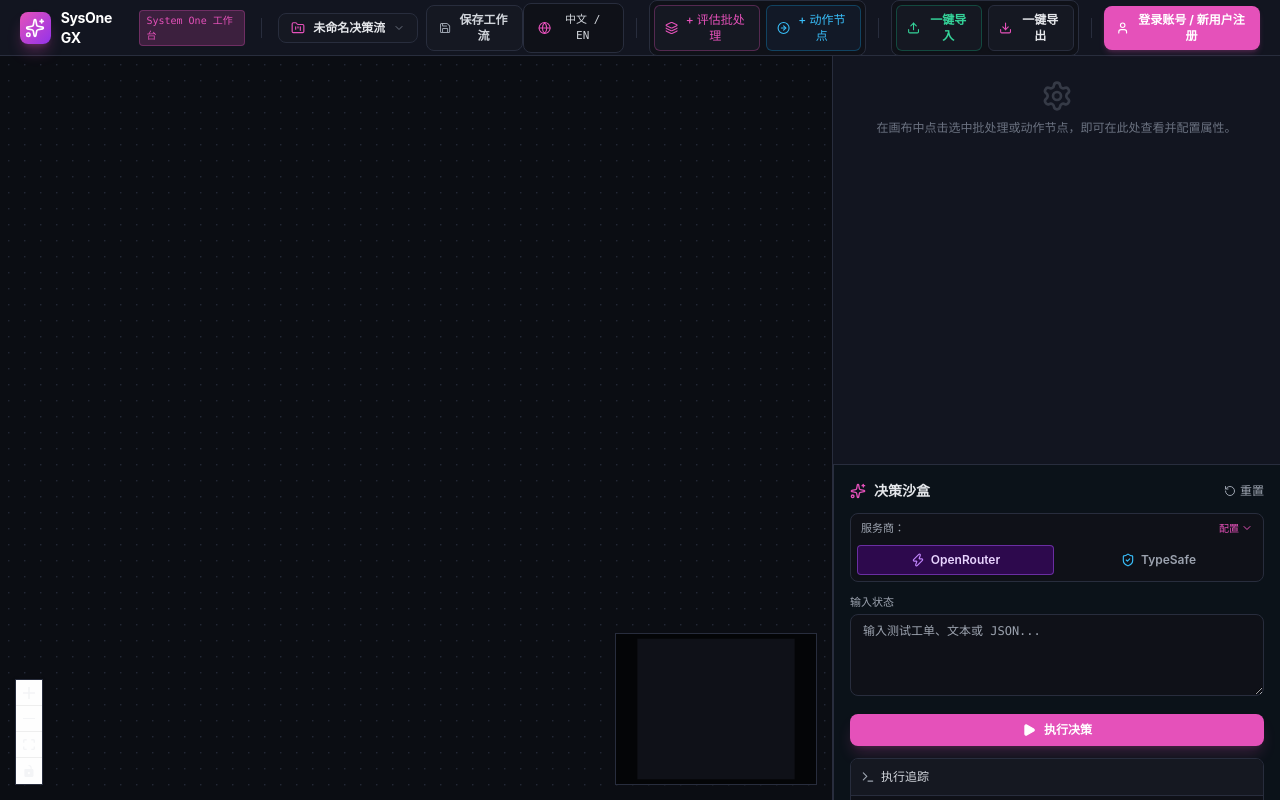
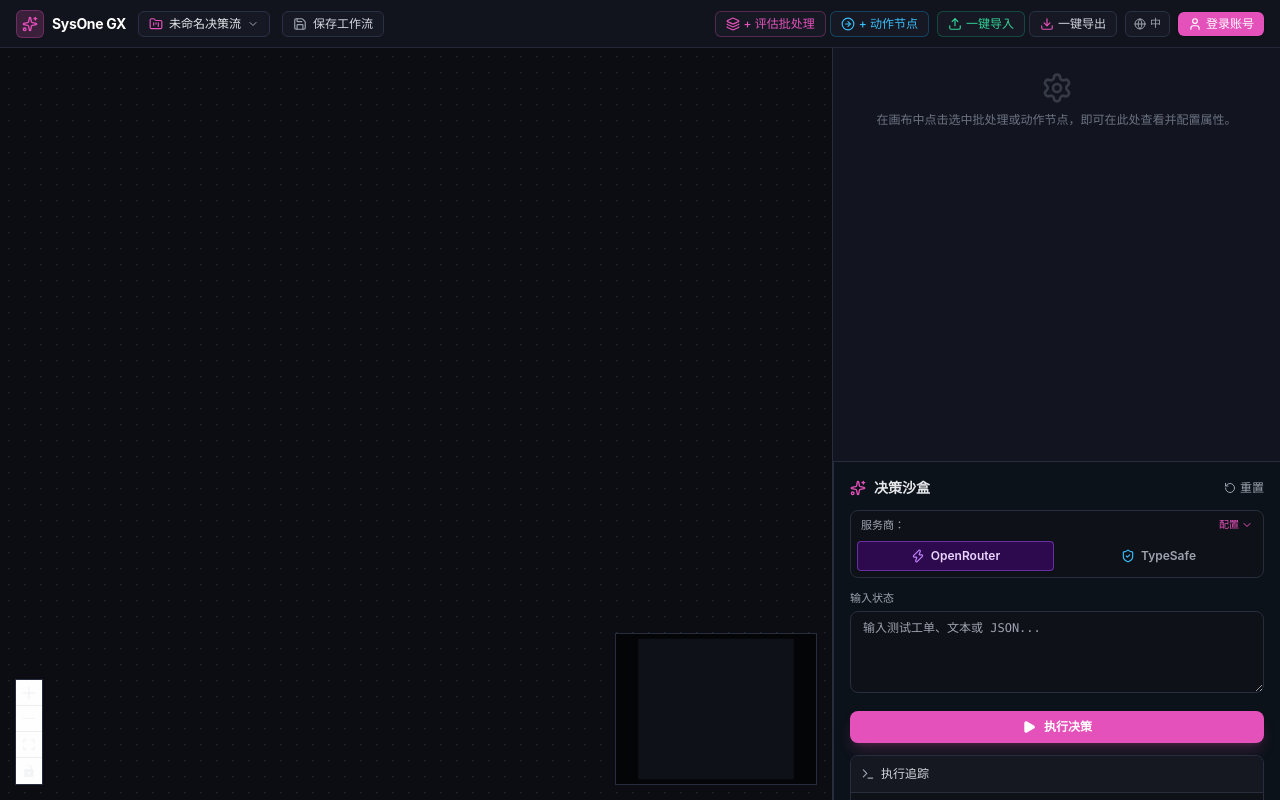
Before and after one commit to aishangwuji/sysone-gx, a React (Vite) app: page / in a window 1280 px wide. Built offline with nearby package versions, Linux system fonts and the light colour scheme.

Commit message:
refactor(ui): 升级头部栏视觉并移除工作台徽章，Noul是/否出口独立分行，统一OpenRouter模型为jev-latest

```diff
--- a/src/components/Header.tsx
+++ b/src/components/Header.tsx
@@ -59,48 +59,38 @@ export function Header() {
   };
 
   return (
-    <header className="h-14 bg-[#121520] border-b border-[#282D3D] px-5 flex items-center justify-between z-10 select-none">
+    <header className="h-12 bg-[#11141D] border-b border-[#232738] px-4 flex items-center justify-between z-10 select-none">
       {/* Left: Brand & Project Selector */}
-      <div className="flex items-center gap-4">
+      <div className="flex items-center gap-3">
         {/* Logo & Brand */}
-        <div className="flex items-center gap-2.5">
-          <div className="w-8 h-8 rounded-lg bg-gradient-to-br from-primary to-purple-600 flex items-center justify-center shadow-lg shadow-primary/30">
-            <Sparkles className="w-5 h-5 text-white" />
+        <div className="flex items-center gap-2">
+          <div className="w-7 h-7 rounded-md bg-primary/20 text-primary border border-primary/30 flex items-center justify-center">
+            <Sparkles className="w-4 h-4" />
           </div>
-          <div>
-            <div className="flex items-center gap-2">
-              <h1 className="font-bold text-sm tracking-tight text-white">{t.app.title}</h1>
-              <span className="px-1.5 py-0.5 rounded text-[10px] font-mono bg-primary/20 text-primary border border-primary/30">
-                {t.app.badge}
-              </span>
-            </div>
-          </div>
+          <span className="font-bold text-sm tracking-tight text-white">{t.app.title}</span>
         </div>
 
-        <div className="h-5 w-px bg-[#282D3D]" />
-
-        {/* Project Selector & Quick Actions */}
-        <div className="flex items-center gap-2">
+        {/* Project Selector */}
         <button
           onClick={openProjectManager}
-            className="flex items-center gap-2 px-3 py-1.5 rounded-lg bg-[#151822] hover:bg-[#1A1F2C] border border-[#282D3D] text-gray-200 transition-colors group"
+          className="flex items-center gap-1.5 px-2.5 py-1 rounded-md bg-[#161924] hover:bg-[#1E2333] border border-[#2B3145] text-gray-200 text-xs font-medium transition-colors"
           title={t.project.myProjects}
         >
-            <FolderKanban className="w-3.5 h-3.5 text-primary group-hover:scale-110 transition-transform" />
-            <span className="text-xs font-semibold max-w-[180px] truncate">
+          <FolderKanban className="w-3.5 h-3.5 text-primary" />
+          <span className="max-w-[160px] truncate">
             {currentProjectName || '未命名决策流'}
           </span>
-            <ChevronDown className="w-3 h-3 text-gray-500" />
+          <ChevronDown className="w-3 h-3 text-gray-400" />
         </button>
 
-          {/* Quick Save Button */}
+        {/* Quick Save */}
         <button
           onClick={handleSave}
           disabled={isSaving}
-            className={`flex items-center gap-1.5 px-3 py-1.5 rounded-lg text-xs font-semibold border transition-all ${
+          className={`flex items-center gap-1.5 px-2.5 py-1 rounded-md text-xs font-medium border transition-all ${
             saveSuccess
-                ? 'bg-emerald-950/50 border-emerald-500/40 text-emerald-400'
-                : 'bg-[#151822] hover:bg-[#1C212F] border-[#282D3D] text-gray-300'
+              ? 'bg-emerald-950/60 border-emerald-500/50 text-emerald-400'
+              : 'bg-[#161924] hover:bg-[#1E2333] border-[#2B3145] text-gray-300'
           }`}
           title="保存工作流至当前项目"
         >
@@ -114,86 +104,77 @@ export function Header() {
           <span>{isSaving ? t.project.saving : saveSuccess ? t.project.saved : t.project.saveBtn}</span>
         </button>
       </div>
-      </div>
 
       {/* Right Actions & User Toolbar */}
-      <div className="flex items-center gap-2.5">
-        {/* Language Switcher */}
-        <div className="flex items-center bg-[#0F1118] p-1 rounded-lg border border-[#282D3D]">
+      <div className="flex items-center gap-2">
+        {/* Node Addition Controls */}
+        <div className="flex items-center gap-1">
           <button
-            onClick={() => setLanguage(language === "en" ? "zh" : "en")}
-            className="flex items-center gap-1.5 px-2.5 py-1 rounded text-xs font-medium text-gray-300 hover:text-white hover:bg-[#1C202C] transition-colors"
-            title={t.header.switchLang}
+            onClick={addBatchNode}
+            className="flex items-center gap-1 px-2.5 py-1 rounded-md text-xs font-medium bg-[#161924] text-primary hover:bg-primary/10 border border-primary/30 transition-colors"
           >
-            <Globe className="w-3.5 h-3.5 text-primary" />
-            <span className="font-mono text-[11px]">{language === "en" ? "EN / 中文" : "中文 / EN"}</span>
+            <Layers className="w-3.5 h-3.5" />
+            <span>{t.header.addBatch}</span>
+          </button>
+          <button
+            onClick={addActionNode}
+            className="flex items-center gap-1 px-2.5 py-1 rounded-md text-xs font-medium bg-[#161924] text-sky-400 hover:bg-sky-500/10 border border-sky-500/30 transition-colors"
+          >
+            <ArrowRightCircle className="w-3.5 h-3.5" />
+            <span>{t.header.addAction}</span>
           </button>
         </div>
 
-        <div className="h-5 w-px bg-[#282D3D] mx-0.5" />
-
-        {/* Node Addition Controls */}
-        <div className="flex items-center gap-1.5 bg-[#0F1118] p-1 rounded-lg border border-[#282D3D]">
-          <button
-            onClick={addBatchNode}
-            className="flex items-center gap-1 px-2.5 py-1.5 rounded-md text-xs font-medium bg-[#151822] text-primary hover:bg-primary/10 border border-primary/30 transition-colors"
-          >
-            <Layers className="w-3.5 h-3.5" />
-            {t.header.addBatch}
-          </button>
-          <button
-            onClick={addActionNode}
-            className="flex items-center gap-1 px-2.5 py-1.5 rounded-md text-xs font-medium bg-[#121927] text-sky-400 hover:bg-sky-500/10 border border-sky-500/30 transition-colors"
-          >
-            <ArrowRightCircle className="w-3.5 h-3.5" />
-            {t.header.addAction}
-          </button>
-        </div>
-
-        <div className="h-5 w-px bg-[#282D3D] mx-0.5" />
-
         {/* Import & Export Workflow Buttons */}
-        <div className="flex items-center gap-1.5 bg-[#0F1118] p-1 rounded-lg border border-[#282D3D]">
+        <div className="flex items-center gap-1">
           <button
             onClick={() => setIsImportOpen(true)}
-            className="flex items-center gap-1.5 px-2.5 py-1.5 rounded-md text-xs font-semibold bg-[#151822] hover:bg-[#1C212F] text-emerald-400 border border-emerald-500/30 transition-colors shadow-sm"
-            title="一键导入 bbs-go 规则、Jev 原生 Payload 或工作流 DSL"
+            className="flex items-center gap-1 px-2.5 py-1 rounded-md text-xs font-medium bg-[#161924] hover:bg-[#1E2333] text-emerald-400 border border-emerald-500/30 transition-colors"
+            title="导入"
           >
             <Upload className="w-3.5 h-3.5" />
             <span>{t.header.importWorkflow}</span>
           </button>
           <button
             onClick={() => setIsExportOpen(true)}
-            className="flex items-center gap-1.5 px-2.5 py-1.5 rounded-md text-xs font-semibold bg-[#151822] hover:bg-[#1C212F] text-gray-200 border border-[#282D3D] transition-colors shadow-sm"
-            title="一键导出工作流 DSL、Jev 原生 Payload 与 SDK 代码"
+            className="flex items-center gap-1 px-2.5 py-1 rounded-md text-xs font-medium bg-[#161924] hover:bg-[#1E2333] text-gray-300 border border-[#2B3145] transition-colors"
+            title="导出"
           >
             <Download className="w-3.5 h-3.5 text-primary" />
             <span>{t.header.exportWorkflow}</span>
           </button>
         </div>
 
-        <div className="h-5 w-px bg-[#282D3D] mx-0.5" />
+        {/* Language Switcher */}
+        <button
+          onClick={() => setLanguage(language === "en" ? "zh" : "en")}
+          className="flex items-center gap-1 px-2 py-1 rounded-md text-xs font-mono text-gray-400 hover:text-gray-200 bg-[#161924] border border-[#2B3145] transition-colors"
+          title={t.header.switchLang}
+        >
+          <Globe className="w-3 h-3 text-gray-400" />
+          <span className="text-[11px]">{language === "en" ? "EN" : "中"}</span>
+        </button>
 
         {/* User Account / Auth Section */}
         {isAuthenticated && user ? (
           <div className="relative">
             <button
               onClick={() => setIsUserMenuOpen(!isUserMenuOpen)}
-              className="flex items-center gap-2 px-2.5 py-1.5 rounded-lg bg-[#151822] hover:bg-[#1C212F] border border-[#282D3D] transition-colors"
+              className="flex items-center gap-1.5 px-2 py-1 rounded-md bg-[#161924] hover:bg-[#1E2333] border border-[#2B3145] transition-colors"
             >
-              <div className="w-6 h-6 rounded-full bg-primary/20 text-primary flex items-center justify-center font-bold text-xs">
+              <div className="w-5 h-5 rounded-full bg-primary/20 text-primary flex items-center justify-center font-bold text-[10px]">
                 {user.nickname ? user.nickname.charAt(0).toUpperCase() : user.username.charAt(0).toUpperCase()}
               </div>
-              <span className="text-xs font-medium text-gray-200 max-w-[100px] truncate">
+              <span className="text-xs font-medium text-gray-200 max-w-[90px] truncate">
                 {user.nickname || user.username}
               </span>
-              <ChevronDown className="w-3 h-3 text-gray-500" />
+              <ChevronDown className="w-3 h-3 text-gray-400" />
             </button>
 
             {isUserMenuOpen && (
-              <div className="absolute right-0 mt-2 w-48 bg-[#151822] border border-[#282D3D] rounded-xl shadow-2xl py-1 z-50 animate-in fade-in zoom-in-95 duration-150">
-                <div className="px-3 py-2 border-b border-[#282D3D]">
-                  <p className="text-xs font-bold text-gray-200 truncate">{user.nickname || user.username}</p>
+              <div className="absolute right-0 mt-1 w-44 bg-[#161924] border border-[#2B3145] rounded-lg shadow-2xl py-1 z-50">
+                <div className="px-3 py-1.5 border-b border-[#232738]">
+                  <p className="text-xs font-semibold text-gray-200 truncate">{user.nickname || user.username}</p>
                   <p className="text-[10px] text-gray-500 truncate">{user.email}</p>
                 </div>
                 <button
@@ -201,7 +182,7 @@ export function Header() {
                     setIsUserMenuOpen(false);
                     openProjectManager();
                   }}
-                  className="w-full px-3 py-2 text-left text-xs text-gray-300 hover:bg-[#1F2433] hover:text-white flex items-center gap-2"
+                  className="w-full px-3 py-1.5 text-left text-xs text-gray-300 hover:bg-[#1E2333] hover:text-white flex items-center gap-2"
                 >
                   <FolderKanban className="w-3.5 h-3.5 text-primary" />
                   {t.project.myProjects}
@@ -211,7 +192,7 @@ export function Header() {
                     setIsUserMenuOpen(false);
                     logout();
                   }}
-                  className="w-full px-3 py-2 text-left text-xs text-rose-400 hover:bg-rose-950/30 flex items-center gap-2 border-t border-[#282D3D]"
+                  className="w-full px-3 py-1.5 text-left text-xs text-rose-400 hover:bg-rose-950/30 flex items-center gap-2 border-t border-[#232738]"
                 >
                   <LogOut className="w-3.5 h-3.5" />
                   {t.auth.logout}
@@ -222,10 +203,10 @@ export function Header() {
         ) : (
           <button
             onClick={() => openAuthModal('login')}
-            className="flex items-center gap-1.5 px-3 py-1.5 rounded-lg bg-primary hover:bg-primary/90 text-white text-xs font-bold shadow-md shadow-primary/20 transition-all"
+            className="flex items-center gap-1 px-2.5 py-1 rounded-md bg-primary hover:bg-primary/90 text-white text-xs font-medium shadow transition-all"
           >
             <UserIcon className="w-3.5 h-3.5" />
-            {t.auth.loginTab} / {t.auth.registerTab}
+            <span>{t.auth.loginTab}</span>
           </button>
         )}
       </div>
--- a/src/i18n/translations.ts
+++ b/src/i18n/translations.ts
@@ -4,7 +4,6 @@ export const translations = {
   en: {
     app: {
       title: "SysOne GX",
-      badge: "System One Studio",
       subtitle: "Visual Choice, Score & Noul Decision Trees for Jev"
     },
     header: {
@@ -165,7 +164,6 @@ export const translations = {
   zh: {
     app: {
       title: "SysOne GX",
-      badge: "System One 工作台",
       subtitle: "专为 Jev 模型打造的 Choice、Score 与 Noul 可视化决策树工作流"
     },
     header: {
--- a/src/utils/decisionService.ts
+++ b/src/utils/decisionService.ts
@@ -16,7 +16,7 @@ export const DEFAULT_PROVIDER_CONFIG: Record<
 > = {
   openrouter: {
     endpoint: 'https://openrouter.ai/api/alpha/decisions',
-    model: 'typesafe/jev-latest',
+    model: 'jev-latest',
     placeholderKey: 'sk-or-v1-...',
     docUrl: 'https://openrouter.ai/docs#decisions',
   },
@@ -64,7 +64,7 @@ export async function pingProvider(config: ProviderConfig): Promise<{
     const endpoint = config.endpoint || DEFAULT_PROVIDER_CONFIG[config.provider].endpoint;
     const modelName =
       config.provider === 'openrouter'
-        ? resolveOpenRouterModel(config.model || 'typesafe/jev-latest')
+        ? resolveOpenRouterModel(config.model || 'jev-latest')
         : resolveNativeModel(config.model || 'jev-latest');
 
     const headers: Record<string, string> = {
@@ -144,7 +144,7 @@ export async function executeBatchDecision(
   const endpoint = config.endpoint || DEFAULT_PROVIDER_CONFIG[config.provider].endpoint;
   const modelUsed =
     config.provider === 'openrouter'
-      ? resolveOpenRouterModel(config.model || batchData.model || 'typesafe/jev-latest')
+      ? resolveOpenRouterModel(config.model || batchData.model || 'jev-latest')
       : resolveNativeModel(config.model || batchData.model || 'jev-latest');
 
   const questionsPayload: Record<string, any> = {};
```
Also changed, not shown: src/components/Canvas/nodes/BatchNode.tsx (+5 -5 lines), src/utils/modelMap.ts (+7 -18 lines). Lines whose indentation alone changed are shown as unchanged.
